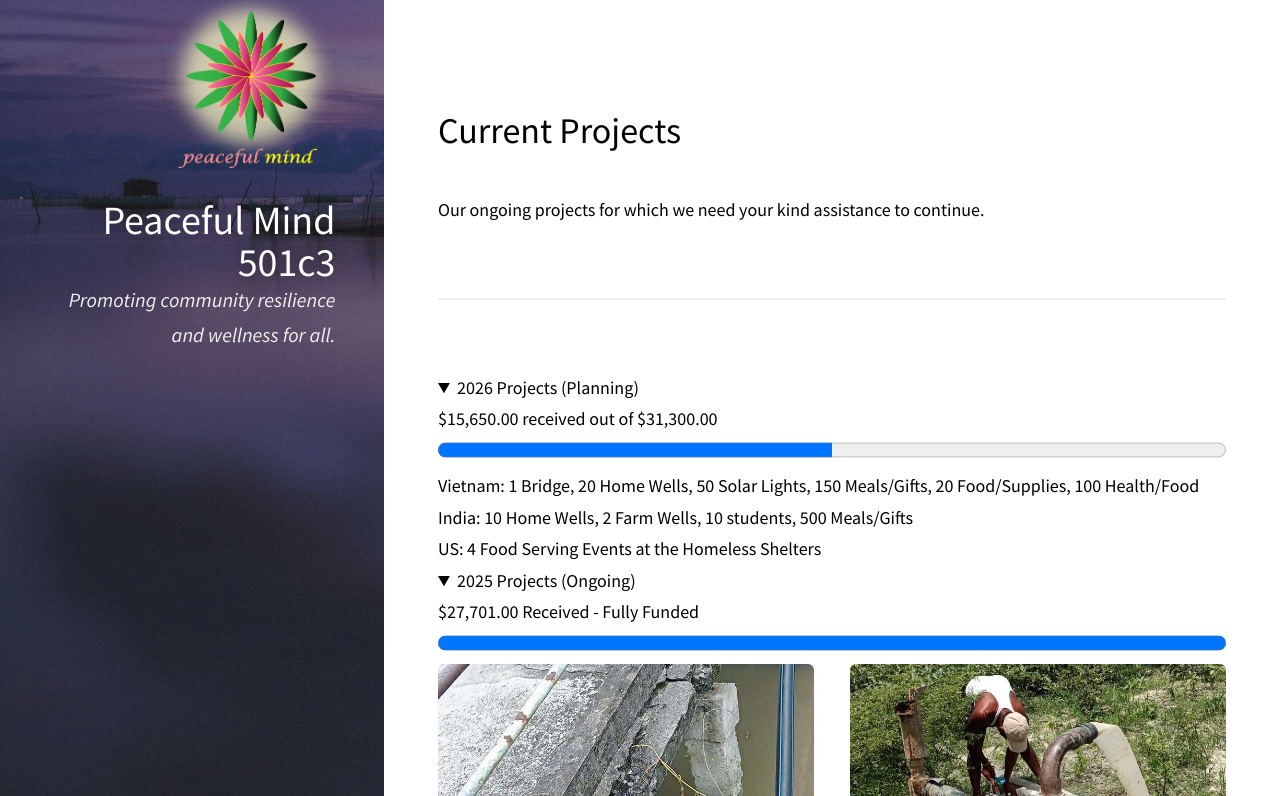
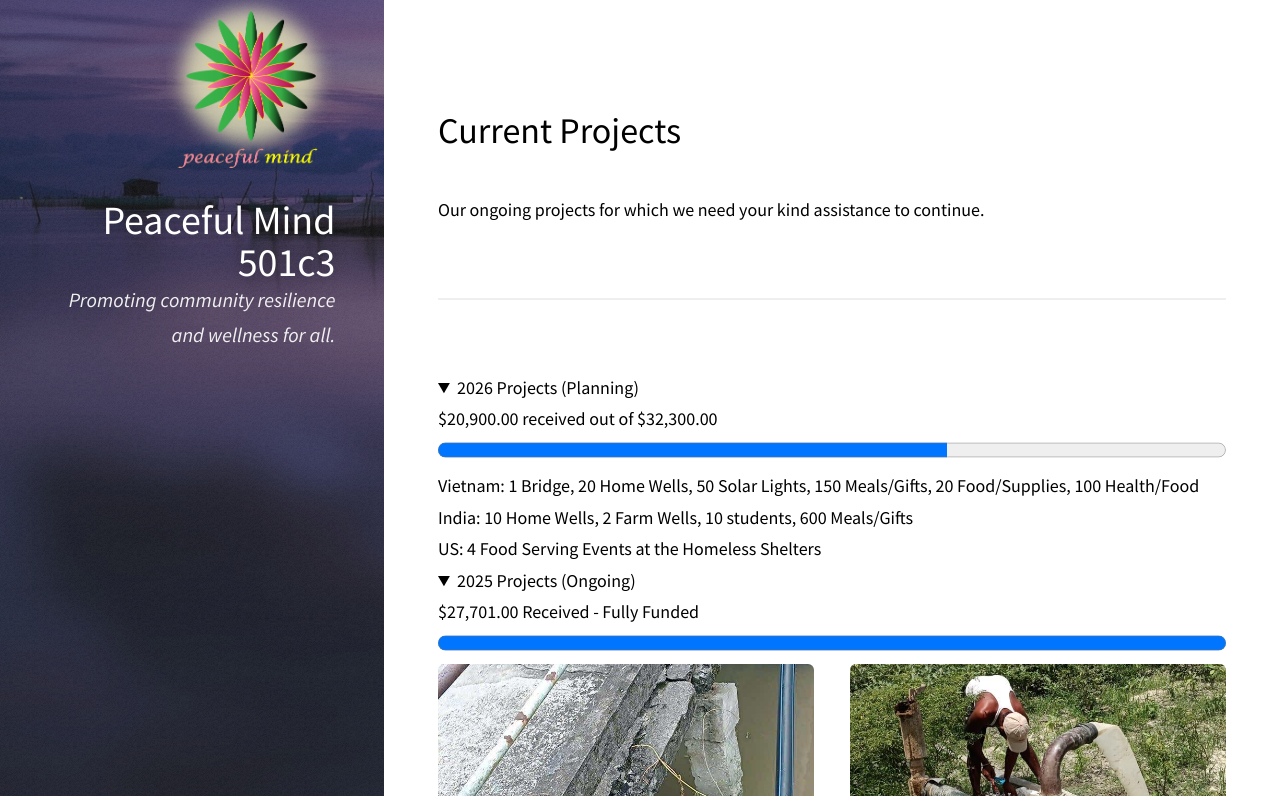
Before and after one commit to peacefulcenter/peacefulcenter.github.io, a Jekyll site: the page built from pages/projects.md, in a window 1280 px wide and 900 px high, cut to the strip 104-900 px from the top of the window. Built offline with Jekyll 4.4.1, drawn with Linux system fonts in a browser that asks for light colours.

Commit message:
update donations

```diff
--- a/pages/projects.md
+++ b/pages/projects.md
@@ -6,10 +6,10 @@ permalink: /:basename/
 ---
 <details open>
 <summary><strong>2026 Projects (Planning)</strong></summary>
-$15,650.00 received out of $31,300.00 <br>
-<progress value="15650" max="31300" style="width:100%; height:30px;"></progress>
+$20,900.00 received out of $32,300.00 <br>
+<progress value="20900" max="32300" style="width:100%; height:30px;"></progress>
 Vietnam: 1 Bridge, 20 Home Wells, 50 Solar Lights, 150 Meals/Gifts, 20 Food/Supplies, 100 Health/Food<br>
-India: 10 Home Wells, 2 Farm Wells, 10 students, 500 Meals/Gifts<br>
+India: 10 Home Wells, 2 Farm Wells, 10 students, 600 Meals/Gifts<br>
 US: 4 Food Serving Events at the Homeless Shelters
 </details>
 
```
Also changed, not shown: pages/donate.md (+7 -6 lines).
